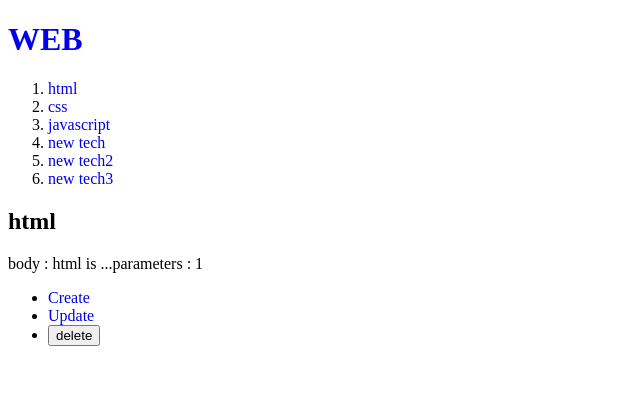
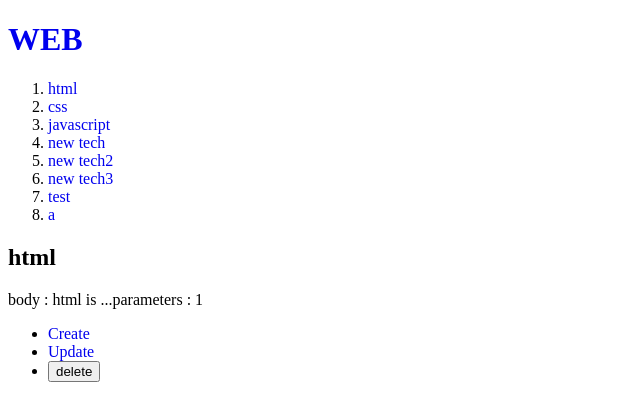
Before and after one commit to kyh012412/nextjsstudy, a Next.js app: page /read/1 in a window 1280 px wide. Shown: the top 420 px of the page, without its empty margins (0-640 px from the left). Built offline with nearby package versions, Linux system fonts and the light colour scheme; data requests are answered from the project's data file.

Commit message:
13 cache끝

```diff
--- a/db.json
+++ b/db.json
@@ -1,12 +1,12 @@
 {
   "topics": [
     {
-      "id": 1,
+      "id": "1",
       "title": "html",
       "body": "html is ..."
     },
     {
-      "id": 2,
+      "id": "2",
       "title": "css",
       "body": "css is ..."
     },
@@ -29,6 +29,16 @@
       "id": "c5ed",
       "title": "new tech3",
       "body": "new tech3.."
+    },
+    {
+      "id": "d7fa",
+      "title": "test",
+      "body": "test.."
+    },
+    {
+      "id": "9507",
+      "title": "a",
+      "body": "a"
     }
   ]
 }
--- a/src/app/create/page.js
+++ b/src/app/create/page.js
@@ -27,8 +27,9 @@ export default function Create() {
         .then(res=>res.json())
         .then(result=>{
           console.log(result);
-          const lastid = result.id;
-          router.push(`/read/${lastid}`)
+          const last = result.id;
+          router.push(`/read/${last}`)
+          router.refresh()
         });
       }}>
       <p>
--- a/src/app/layout.js
+++ b/src/app/layout.js
@@ -10,7 +10,14 @@ export const metadata = {
 
 export default async function RootLayout({ children }) {
     //한번만 실행해야하니 빈배열을 두번째 매개변수로 사용한 useEffect사용
-  const resp = await fetch('http://localhost:9999/topics')
+  const resp = await fetch('http://localhost:9999/topics',{cache:'no-store'});
+  //두번째 인자로
+  //{next:{revalidate:0}}
+  //캐시를 0초동안만 유지하겠다.
+  //또는
+  //{cache:'no-store'}
+
+
   //await가 들어가면 fetch가 끝날때까지 기다림
   const topics = await resp.json();
   //서버쪽에서 데이터를 다 가져와서 완성된 html만 client에게 보낸다.
--- a/src/app/read/[id]/page.js
+++ b/src/app/read/[id]/page.js
@@ -1,11 +1,7 @@
-/*****
- * 이 페이지는 유저와 상호작용하지 않는다.
- * 값을 뿌려주기만한다.
-*****/
-
 export default async function Read(props){
-    const res = await fetch(`http://localhost:9999/topics/${props.params.id}`);
-    const topic = await res.json();
+    const resp = await fetch(`http://localhost:9999/topics/${props.params.id}`);
+    console.log(resp);
+    const topic = await resp.json();
 
     return (
         <>
@@ -15,3 +11,7 @@ export default async function Read(props){
         </>
     );
 }
+/*****
+ * 이 페이지는 유저와 상호작용하지 않는다.
+ * 값을 뿌려주기만한다.
+*****/
```
Also changed, not shown: memo/memo.md (+14 -0 lines).
